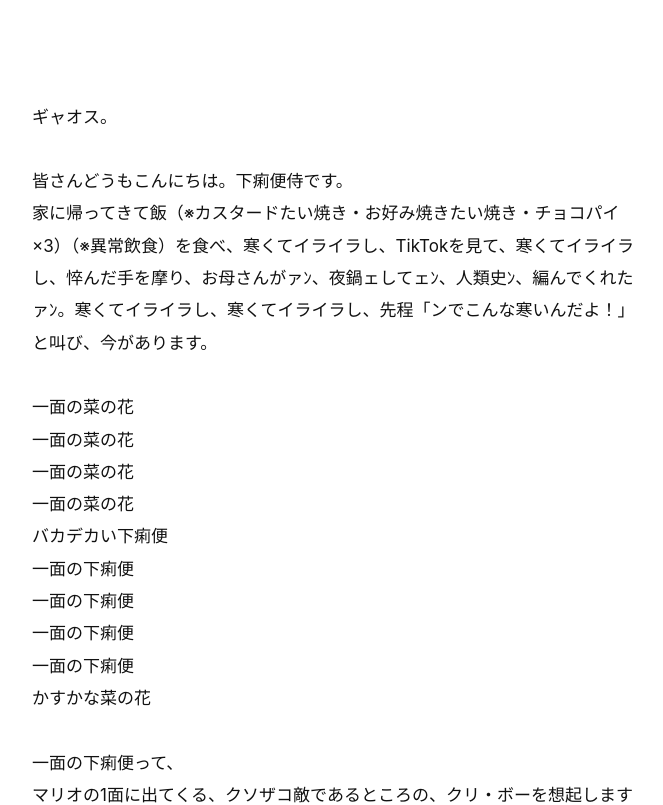
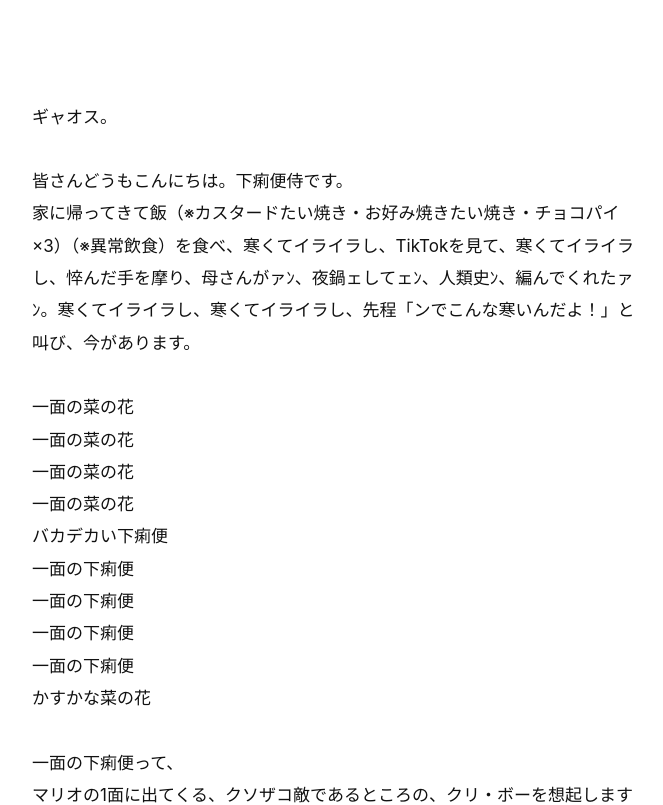
Before and after one commit to mo-modoki/text, a plain HTML site: page index.html in a window 1280 px wide. Shown: the top 805 px of the page, without its empty margins (303-966 px from the left). Drawn offline with Linux system fonts and the light colour scheme.

Commit message:
index.html を更新

```diff
--- a/index.html
+++ b/index.html
@@ -42,7 +42,7 @@
 ギャオス。
 
 皆さんどうもこんにちは。下痢便侍です。
-家に帰ってきて飯（※カスタードたい焼き・お好み焼きたい焼き・チョコパイ×3）（※異常飲食）を食べ、寒くてイライラし、TikTokを見て、寒くてイライラし、悴んだ手を摩り、お母さんがァﾝ、夜鍋ェしてェﾝ、人類史ﾝ、編んでくれたァﾝ。寒くてイライラし、寒くてイライラし、先程「ンでこんな寒いんだよ！」と叫び、今があります。
+家に帰ってきて飯（※カスタードたい焼き・お好み焼きたい焼き・チョコパイ×3）（※異常飲食）を食べ、寒くてイライラし、TikTokを見て、寒くてイライラし、悴んだ手を摩り、母さんがァﾝ、夜鍋ェしてェﾝ、人類史ﾝ、編んでくれたァﾝ。寒くてイライラし、寒くてイライラし、先程「ンでこんな寒いんだよ！」と叫び、今があります。
 
 一面の菜の花
 一面の菜の花
```
